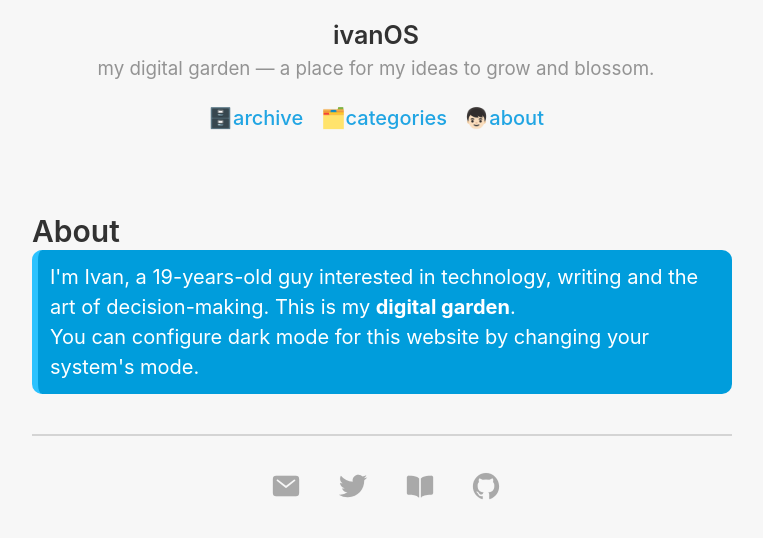
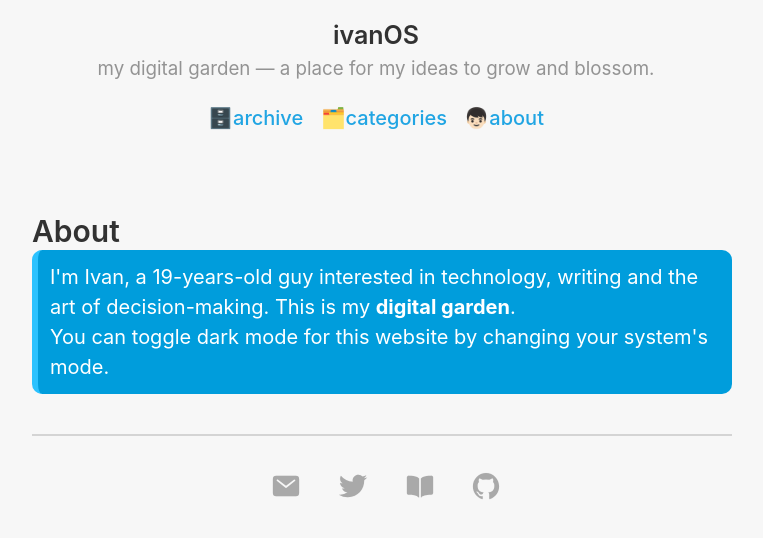
Before and after one commit to hiivan/hiivan.github.io, a Jekyll site: the page built from about.md, in a window 1280 px wide. Shown: the top 538 px of the page, without its empty margins (258-1021 px from the left). Built offline with Jekyll 4.4.1, drawn with Linux system fonts in a browser that asks for light colours; nearby versions of some CDN libraries.

Commit message:
toggle dark mode message

```diff
--- a/about.md
+++ b/about.md
@@ -5,5 +5,5 @@ title: About
 
 <p class="magicbox">
   I'm Ivan, a 19-years-old guy interested in technology, writing and the art of decision-making️. This is my <b>digital garden</b>.
-  <br>You can configure dark mode for this website by changing your system's mode.
+  <br>You can toggle dark mode for this website by changing your system's mode.
 </p>
```
